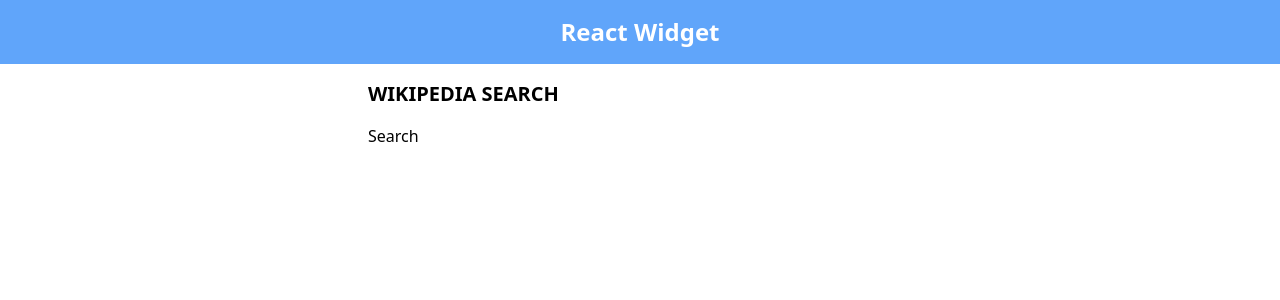
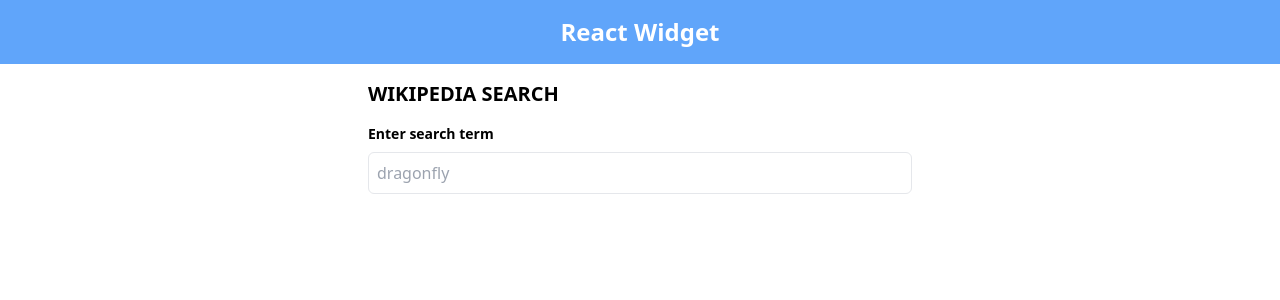
Before and after one commit to ArcanumLibella/react-tailwindcss-widget, a React (Create React App) app: page /search in a window 1280 px wide. Shown: the top 300 px of the page. Built offline with nearby package versions, Linux system fonts and the light colour scheme.

Commit message:
feat: prepare Search Component

```diff
--- a/src/components/Search.js
+++ b/src/components/Search.js
@@ -1,10 +1,28 @@
-import React from 'react'
+import React, {useState} from 'react'
 
 export default function Search() {
+    const [term, setTerm] = useState("")
+
+    // const onSearch = (e) => {
+    //     // setTerm(e.target.value)
+    //     console.log(e.target.value)
+    // }
+
     return (
         <div>
             <h2 className="mb-4 text-xl font-bold uppercase">Wikipedia Search</h2>
-            Search
+            <form>
+                <fieldset className="flex flex-col">
+                    <label className="mb-2 text-sm font-bold">Enter search term</label>
+                    <input
+                        value={term}
+                        onChange={(e) => setTerm(e.target.value)}
+                        type="text"
+                        placeholder="dragonfly"
+                        className="p-2 border rounded-md"
+                    />
+                </fieldset>
+            </form>
         </div>
     )
 }
```
